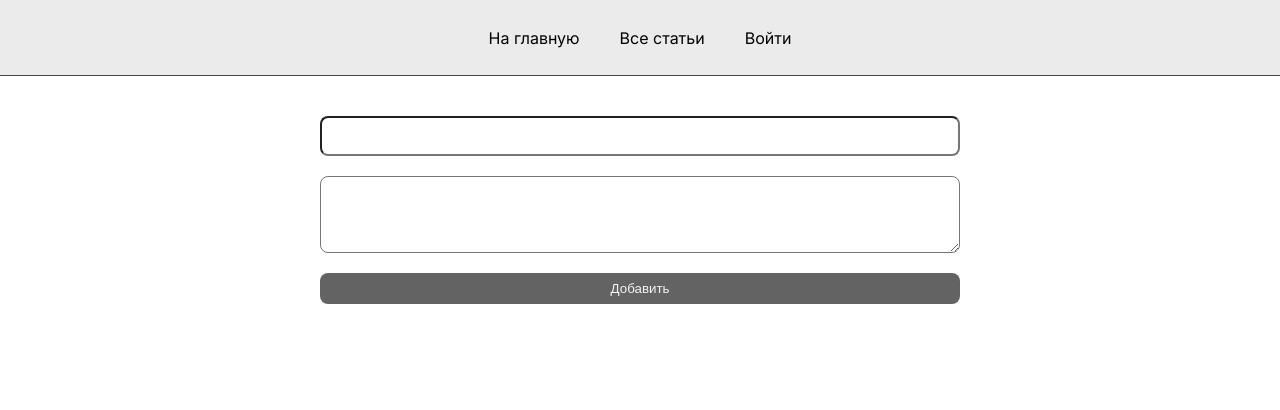
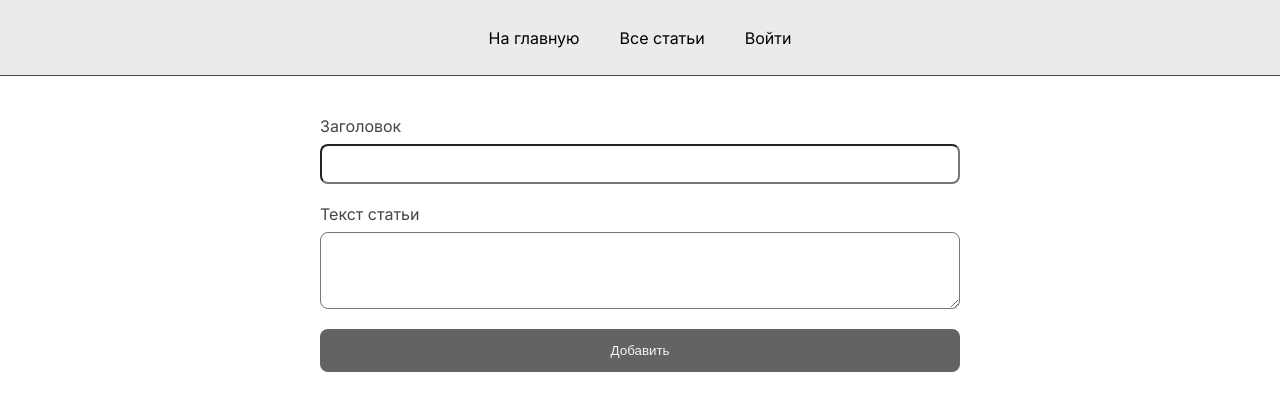
Before and after one commit to shmailez/blog-notes, a Next.js app: page /add in a window 1280 px wide. Shown: the top 410 px of the page. Built offline with nearby package versions, Linux system fonts and the light colour scheme; no server answers.

Commit message:
pre from article

```diff
--- a/src/app/about-all/[id]/page.tsx
+++ b/src/app/about-all/[id]/page.tsx
@@ -15,7 +15,9 @@ export default async function listPage({ params }: { params: Params }) {
       </Link>
       <article>
         <h1>{article.title}</h1>
-        <p>{article.body}</p>
+
+        <pre>{article.body}</pre>
+
         <span>автор: {article.userName}</span>
       </article>
     </>
--- a/src/app/globals.css
+++ b/src/app/globals.css
@@ -149,9 +149,14 @@ form button{
   margin-top: 20px;
   border-radius: 8px;
   border: none;
-  padding: 8px 0;
+  padding: 14px 0;
   background-color: #636363;
   color: #f4f4f4;
+}
+
+form label {
+  margin-bottom: 8px;
+  color: #454545;
 }
 
 .goBack {
@@ -173,7 +178,16 @@ article  h1{
 
 article p{
   width: 85%;
-  margin: 0 auto;
+  margin: 20px auto;
+}
+
+article pre {
+  width: 85%;
+  margin: 20px auto;
+  font-size: 0.9rem;
+  white-space: pre-wrap;
+  word-wrap: break-word;
+  text-align: justify;
 }
 
 article span{
@@ -205,7 +219,7 @@ article span{
 
 .articleItem {
   list-style-type:  none;
-  margin: 8px;
+  margin: 28px 8px;
 }
 
 .itemTitle{
--- a/src/components/FormNext.tsx
+++ b/src/components/FormNext.tsx
@@ -37,7 +37,9 @@ export default function FormNext() {
 
   return (
     <form onSubmit={onSubmit}>
+      <label htmlFor="title">Заголовок</label>
       <input type="text" name="title" />
+      <label htmlFor="body">Текст статьи</label>
       <textarea rows={5} name="body" />
       <button type="submit">Добавить</button>
     </form>
```
